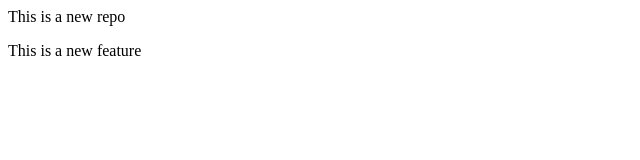
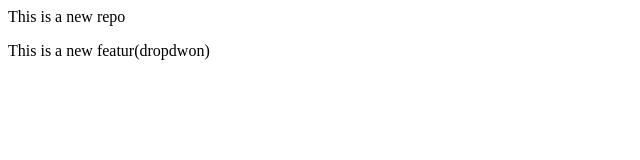
Before and after one commit to anushkakahar77/localrepo, a plain HTML site: page index.html in a window 1280 px wide. Shown: the full height of the page, 0-640 px from the left. Drawn offline with Linux system fonts and the light colour scheme.

```diff
--- a/index.html
+++ b/index.html
@@ -1,2 +1,2 @@
 <p> This is a new repo</p>
-<p> This is a new feature</p>
+<p> This is a new featur(dropdwon)</p>
```
